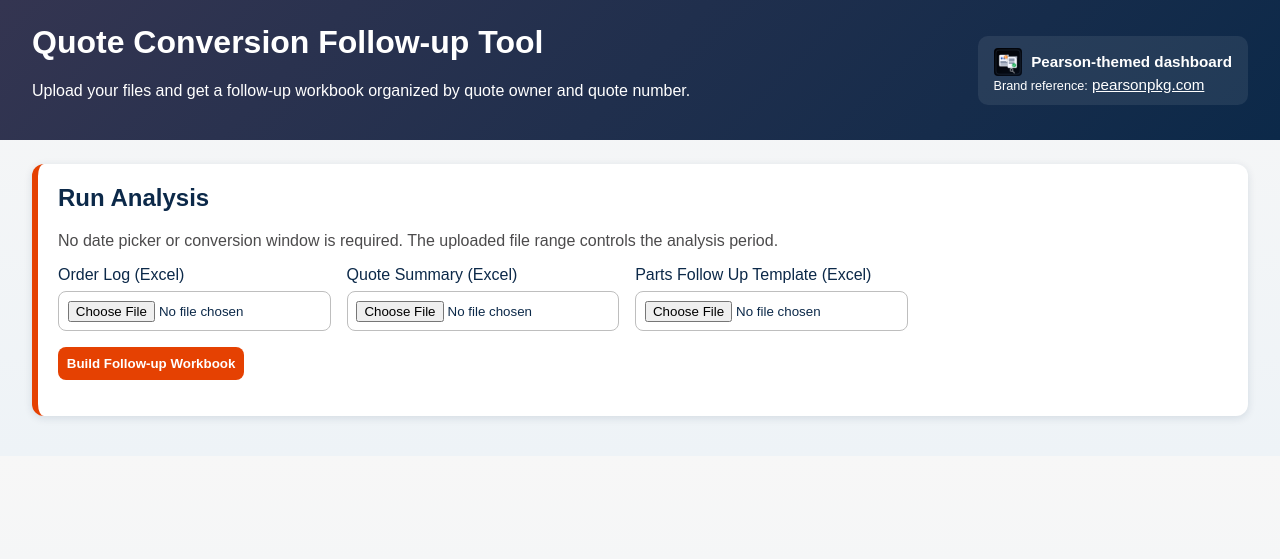
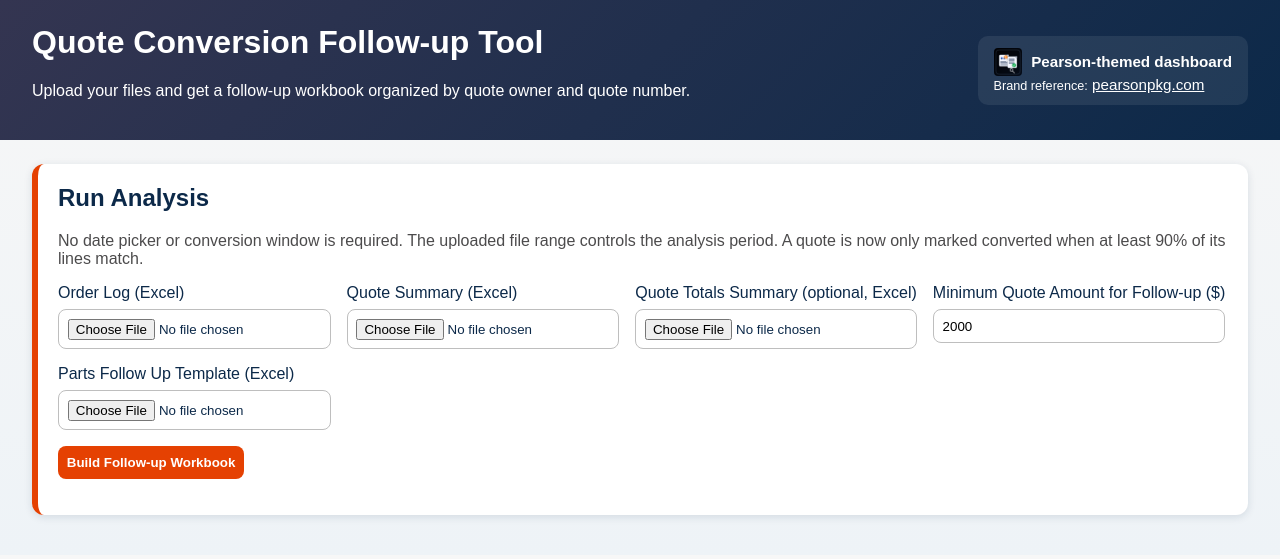
Before and after one commit to brandonhall112/Quote_Converter, a Flask app: page / in a window 1280 px wide. Shown: the top 559 px of the page. Run offline with Flask 3, Linux system fonts and the light colour scheme.

Commit message:
Require 90% line-match conversion and add quote-amount floor support

```diff
--- a/app.py
+++ b/app.py
@@ -5,6 +5,7 @@ from io import BytesIO
 from pathlib import Path
 import re
 from threading import Timer
+import os
 from typing import Any
 import sys
 import webbrowser
@@ -78,7 +79,23 @@ def load_quotes(file_obj: Any) -> pd.DataFrame:
     return quotes[(quotes["part_number"].ne("")) & (quotes["quote_number"].ne(""))]
 
 
-def run_conversion(orders: pd.DataFrame, quotes: pd.DataFrame) -> tuple[pd.DataFrame, pd.DataFrame, pd.DataFrame]:
+def load_quote_totals(file_obj: Any) -> pd.DataFrame:
+    raw = pd.read_excel(file_obj)
+    totals = pd.DataFrame(
+        {
+            "quote_number": _safe_get(raw, 0, "Quote Number (A)").astype(str).str.strip(),
+            "user_id": _safe_get(raw, 3, "Entry Person (D)").astype(str).str.strip(),
+            "quote_date": pd.to_datetime(_safe_get(raw, 8, "Date Quoted (I)"), errors="coerce"),
+            "quote_amount": pd.to_numeric(_safe_get(raw, 9, "Quote Amount (J)"), errors="coerce"),
+            "customer_id": _safe_get(raw, 12, "Customer Number (M)").astype(str).str.strip(),
+        }
+    )
+    totals = totals[totals["quote_number"].ne("")].copy()
+    totals = totals.sort_values("quote_date").drop_duplicates(subset=["quote_number"], keep="last")
+    return totals
+
+
+def run_conversion(orders: pd.DataFrame, quotes: pd.DataFrame, min_line_match_ratio: float = 0.90) -> tuple[pd.DataFrame, pd.DataFrame, pd.DataFrame]:
     if quotes.empty:
         empty = quotes.assign(converted=False)
         return empty, pd.DataFrame(), pd.DataFrame()
@@ -116,20 +133,19 @@ def run_conversion(orders: pd.DataFrame, quotes: pd.DataFrame) -> tuple[pd.DataF
     )
     line_output["converted"] = line_output["order_number"].notna()
 
-    rep_summary = (
-        line_output.groupby("user_id", dropna=False)
-        .agg(
-            quote_lines=("quote_number", "count"),
-            converted_lines=("converted", "sum"),
-            converted_net_sales=("net_sales", "sum"),
-        )
-        .reset_index()
-    )
-    rep_summary["conversion_rate"] = (rep_summary["converted_lines"] / rep_summary["quote_lines"]).fillna(0)
+    def _first_non_empty(series: pd.Series) -> str:
+        for value in series:
+            if pd.notna(value) and str(value).strip() != "":
+                return str(value).strip()
+        return ""
 
     quote_output = (
-        line_output.groupby(["quote_number", "customer_id", "customer_name", "user_id", "quote_date"], dropna=False)
+        line_output.groupby(["quote_number"], dropna=False)
         .agg(
+            customer_id=("customer_id", _first_non_empty),
+            customer_name=("customer_name", _first_non_empty),
+            user_id=("user_id", _first_non_empty),
+            quote_date=("quote_date", "min"),
             parts_quoted=("part_number", "nunique"),
             matched_orders=("order_number", lambda s: ", ".join(sorted({v for v in s.dropna().astype(str) if v}))),
             converted_net_sales=("net_sales", "sum"),
@@ -138,8 +154,20 @@ def run_conversion(orders: pd.DataFrame, quotes: pd.DataFrame) -> tuple[pd.DataF
         )
         .reset_index()
     )
-    quote_output["converted"] = quote_output["converted_lines"] > 0
+    quote_output["line_match_rate"] = (quote_output["converted_lines"] / quote_output["total_lines"]).fillna(0)
+    quote_output["converted"] = quote_output["line_match_rate"] >= min_line_match_ratio
     quote_output["follow_up_needed"] = ~quote_output["converted"]
+
+    rep_summary = (
+        quote_output.groupby("user_id", dropna=False)
+        .agg(
+            consolidated_quotes=("quote_number", "count"),
+            converted_quotes=("converted", "sum"),
+            converted_net_sales=("converted_net_sales", "sum"),
+        )
+        .reset_index()
+    )
+    rep_summary["conversion_rate"] = (rep_summary["converted_quotes"] / rep_summary["consolidated_quotes"]).fillna(0)
 
     return line_output, rep_summary, quote_output
 
@@ -164,7 +192,7 @@ def _column_map_from_header(ws, header_row: int) -> dict[str, int]:
             continue
         if (("quote" in label and "#" in label) or "quote number" in label or label == "quote"):
             mapping.setdefault("quote_number", col)
-        elif "customer" in label:
+        elif "customer" in label or "cust" in label:
             mapping.setdefault("customer_id", col)
         elif "date" in label:
             mapping.setdefault("quote_date", col)
@@ -174,6 +202,10 @@ def _column_map_from_header(ws, header_row: int) -> dict[str, int]:
             mapping.setdefault("quote_amount", col)
         elif "part" in label and ("count" in label or "qty" in label or "quoted" in label):
             mapping.setdefault("parts_quoted", col)
+        elif "won/lost" in label or ("won" in label and "lost" in label):
+            mapping.setdefault("follow_up_needed", col)
+        elif "actual order" in label:
+            mapping.setdefault("converted_net_sales", col)
         elif "order" in label:
             mapping.setdefault("matched_orders", col)
         elif "net" in label or "sales" in label:
@@ -300,19 +332,20 @@ def build_follow_up_workbook(template_bytes: bytes, quotes_for_followup: pd.Data
             if "user_id" in col_map:
                 ws.cell(row=row_num, column=col_map["user_id"], value=assignee_name)
             if "quote_amount" in col_map:
-                ws.cell(row=row_num, column=col_map["quote_amount"], value=None)
+                quote_amount = rec.get("quote_amount")
+                ws.cell(row=row_num, column=col_map["quote_amount"], value=float(quote_amount) if pd.notna(quote_amount) else None)
             if "parts_quoted" in col_map:
                 ws.cell(row=row_num, column=col_map["parts_quoted"], value=int(rec.get("parts_quoted") or 0))
-            if "matched_orders" in col_map:
-                ws.cell(row=row_num, column=col_map["matched_orders"], value=rec.get("matched_orders"))
             if "converted_net_sales" in col_map:
                 ws.cell(row=row_num, column=col_map["converted_net_sales"], value=float(rec.get("converted_net_sales") or 0))
             if "follow_up_needed" in col_map:
                 ws.cell(
                     row=row_num,
                     column=col_map["follow_up_needed"],
-                    value="Open" if rec.get("follow_up_needed") else "Won",
+                    value="",
                 )
+            if "matched_orders" in col_map:
+                ws.cell(row=row_num, column=col_map["matched_orders"], value=rec.get("matched_orders"))
             if "notes" in col_map:
                 ws.cell(row=row_num, column=col_map["notes"], value="")
             row_num += 1
@@ -337,6 +370,19 @@ def _resolve_template_bytes(uploaded_template) -> bytes:
     )
 
 
+
+def _format_currency(value: Any) -> str:
+    if pd.isna(value):
+        return ""
+    return f"${float(value):,.2f}"
+
+
+def _format_percent(value: Any) -> str:
+    if pd.isna(value):
+        return ""
+    return f"{float(value) * 100:.2f}%"
+
+
 @app.route("/", methods=["GET", "POST"])
 def index():
     quote_results_html = None
@@ -347,26 +393,59 @@ def index():
         try:
             order_file = request.files.get("order_file")
             quote_file = request.files.get("quote_file")
+            quote_totals_file = request.files.get("quote_totals_file")
             template_file = request.files.get("template_file")
+            min_quote_amount = float(request.form.get("min_quote_amount") or 2000)
 
             if not order_file or not quote_file:
-                raise ValueError("Please upload both an order log file and a quote summary file.")
+                raise ValueError("Please upload both an order log file and a quote line summary file.")
 
             template_bytes = _resolve_template_bytes(template_file)
             orders = load_orders(order_file)
             quotes = load_quotes(quote_file)
+            quote_totals = load_quote_totals(quote_totals_file) if quote_totals_file and quote_totals_file.filename else pd.DataFrame()
 
-            line_results, rep_summary, quote_results = run_conversion(orders, quotes)
-            follow_up_quotes = quote_results[quote_results["follow_up_needed"]].copy()
+            line_results, rep_summary, quote_results = run_conversion(orders, quotes, min_line_match_ratio=0.90)
+
+            if not quote_totals.empty:
+                quote_results = quote_results.merge(
+                    quote_totals[["quote_number", "quote_amount"]],
+                    on="quote_number",
+                    how="left",
+                )
+            else:
+                quote_results["quote_amount"] = pd.NA
+
+            min_amount_mask = quote_results["quote_amount"].isna() | (quote_results["quote_amount"] >= min_quote_amount)
+            follow_up_quotes = quote_results[quote_results["follow_up_needed"] & min_amount_mask].copy()
             generated_report = build_follow_up_workbook(template_bytes, follow_up_quotes)
 
-            quote_results_html = quote_results.sort_values(["quote_date", "quote_number"]).to_html(
+            quote_results_display = quote_results.sort_values(["quote_date", "quote_number"]).copy()
+            quote_results_display["converted_net_sales"] = quote_results_display["converted_net_sales"].map(_format_currency)
+            quote_results_display["quote_amount"] = quote_results_display["quote_amount"].map(_format_currency)
+            quote_results_display["line_match_rate"] = quote_results_display["line_match_rate"].map(_format_percent)
+            quote_results_html = quote_results_display.to_html(
                 index=False,
-                classes="results-table",
+                classes="results-table sortable-table",
+                table_id="quote-results-table",
             )
-            rep_results_html = rep_summary.sort_values("conversion_rate", ascending=False).to_html(
+
+            rep_results_display = rep_summary.sort_values("conversion_rate", ascending=False).copy()
+            rep_results_display["converted_net_sales"] = rep_results_display["converted_net_sales"].map(_format_currency)
+            rep_results_display["conversion_rate"] = rep_results_display["conversion_rate"].map(_format_percent)
+            rep_results_display = rep_results_display.rename(
+                columns={
+                    "user_id": "Parts Rep",
+                    "consolidated_quotes": "Number of Quotes",
+                    "converted_quotes": "Number of Converted Quotes",
+                    "converted_net_sales": "Converted Net Sales",
+                    "conversion_rate": "Conversion Rate",
+                }
+            )
+            rep_results_html = rep_results_display.to_html(
                 index=False,
-                classes="results-table",
+                classes="results-table sortable-table",
+                table_id="rep-summary-table",
             )
 
             app.config["last_quote_results"] = quote_results
@@ -407,5 +486,8 @@ def _open_browser() -> None:
 
 
 if __name__ == "__main__":
-    Timer(1.0, _open_browser).start()
-    app.run(host="127.0.0.1", port=8000, debug=False, use_reloader=False)
+    port = int(os.environ.get("PORT", "8000"))
+    is_local_dev = not os.environ.get("CI") and not os.environ.get("PORT")
+    if is_local_dev:
+        Timer(1.0, _open_browser).start()
+    app.run(host="0.0.0.0", port=port, debug=False, use_reloader=False)
--- a/requirements.txt
+++ b/requirements.txt
@@ -1,3 +1,4 @@
 flask==3.0.3
 pandas==2.2.2
 openpyxl==3.1.5
+gunicorn==22.0.0
--- /dev/null
+++ b/runtime.txt
@@ -0,0 +1 @@
+python-3.11.9
--- a/templates/index.html
+++ b/templates/index.html
@@ -128,7 +128,7 @@
   <div class="container">
     <div class="card">
       <h2>Run Analysis</h2>
-      <p class="note">No date picker or conversion window is required. The uploaded file range controls the analysis period.</p>
+      <p class="note">No date picker or conversion window is required. The uploaded file range controls the analysis period. A quote is now only marked converted when at least 90% of its lines match.</p>
       <form method="post" enctype="multipart/form-data">
         <div class="row">
           <div class="field">
@@ -138,6 +138,14 @@
           <div class="field">
             <label>Quote Summary (Excel)</label>
             <input type="file" name="quote_file" accept=".xlsx,.xls" required>
+          </div>
+          <div class="field">
+            <label>Quote Totals Summary (optional, Excel)</label>
+            <input type="file" name="quote_totals_file" accept=".xlsx,.xls">
+          </div>
+          <div class="field">
+            <label>Minimum Quote Amount for Follow-up ($)</label>
+            <input type="number" name="min_quote_amount" value="2000" min="0" step="100">
           </div>
           <div class="field">
             <label>Parts Follow Up Template (Excel)</label>
@@ -168,5 +176,60 @@
     </div>
     {% endif %}
   </div>
+
+  <script>
+    (function () {
+      const toNumber = (value) => {
+        const cleaned = value.replace(/[$,%\s,]/g, '');
+        const n = Number(cleaned);
+        return Number.isFinite(n) ? n : null;
+      };
+
+      const makeSortable = (tableId) => {
+        const table = document.getElementById(tableId);
+        if (!table || !table.tHead || table.tHead.rows.length === 0 || !table.tBodies.length) return;
+
+        const headerCells = Array.from(table.tHead.rows[0].cells);
+        const tbody = table.tBodies[0];
+
+        headerCells.forEach((th, index) => {
+          th.style.cursor = 'pointer';
+          th.title = 'Click to sort ascending/descending';
+          th.dataset.sortDir = 'none';
+
+          th.addEventListener('click', () => {
+            const currentDir = th.dataset.sortDir === 'asc' ? 'desc' : 'asc';
+            headerCells.forEach((cell) => {
+              cell.dataset.sortDir = 'none';
+              cell.textContent = cell.textContent.replace(/\s*[▲▼]$/, '');
+            });
+            th.dataset.sortDir = currentDir;
+            th.textContent = `${th.textContent.replace(/\s*[▲▼]$/, '')} ${currentDir === 'asc' ? '▲' : '▼'}`;
+
+            const rows = Array.from(tbody.rows);
+            rows.sort((a, b) => {
+              const aText = (a.cells[index]?.textContent || '').trim();
+              const bText = (b.cells[index]?.textContent || '').trim();
+              const aNum = toNumber(aText);
+              const bNum = toNumber(bText);
+
+              let cmp = 0;
+              if (aNum !== null && bNum !== null) {
+                cmp = aNum - bNum;
+              } else {
+                cmp = aText.localeCompare(bText, undefined, { numeric: true, sensitivity: 'base' });
+              }
+              return currentDir === 'asc' ? cmp : -cmp;
+            });
+
+            rows.forEach((row) => tbody.appendChild(row));
+          });
+        });
+      };
+
+      makeSortable('quote-results-table');
+      makeSortable('rep-summary-table');
+    })();
+  </script>
 </body>
 </html>
```
Also changed, not shown: render.yaml (added, +10 -0 lines), .github/workflows/build-windows-exe.yml, README.md, 1 other file.
